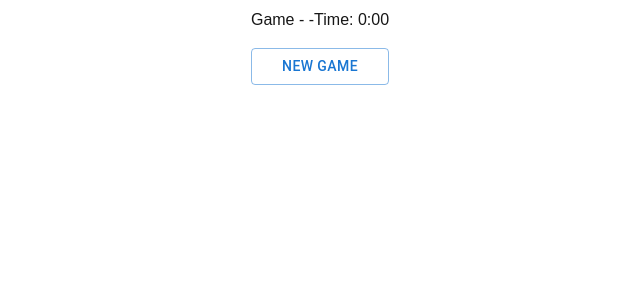
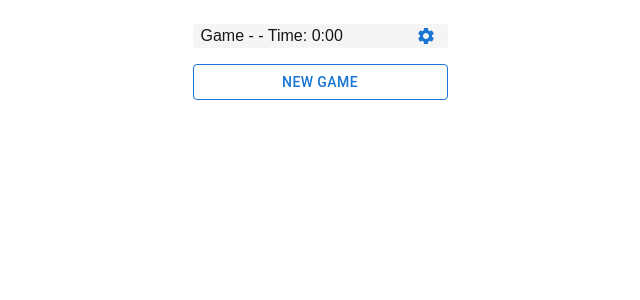
Before and after one commit to Sakvar/sudoku, a Next.js app: page / in a window 1280 px wide. Shown: the top 300 px of the page, without its empty margins (320-960 px from the left). Built offline with nearby package versions, Linux system fonts and the light colour scheme.

Commit message:
added settings dialog, width of buttons equalized

```diff
--- /dev/null
+++ b/src/components/GameSettings/index.tsx
@@ -0,0 +1,112 @@
+import { GameSettingsType } from '@/types';
+import {
+  DialogTitle,
+  DialogContent,
+  IconButton,
+  FormGroup,
+  FormControlLabel,
+  Checkbox,
+  styled
+} from '@mui/material';
+import CloseIcon from '@mui/icons-material/Close';
+
+interface GameSettingsProps {
+  settings: GameSettingsType;
+  onSettingChange: (key: keyof GameSettingsType, value: boolean) => void;
+  onClose: () => void;
+}
+
+const StyledDialogContent = styled(DialogContent)({
+  paddingTop: '8px !important',
+});
+
+const GameSettings: React.FC<GameSettingsProps> = ({ settings, onSettingChange, onClose }) => {
+  return (
+    <>
+      <DialogTitle sx={{ m: 0, p: 2 }}>
+        Game Settings
+        <IconButton
+          aria-label="close"
+          onClick={onClose}
+          sx={{
+            position: 'absolute',
+            right: 8,
+            top: 8,
+            color: (theme) => theme.palette.grey[500],
+          }}
+        >
+          <CloseIcon />
+        </IconButton>
+      </DialogTitle>
+      <StyledDialogContent>
+        <FormGroup>
+          <FormControlLabel
+            control={
+              <Checkbox
+                checked={settings.highlightRowAndColumn}
+                onChange={(e) => onSettingChange('highlightRowAndColumn', e.target.checked)}
+              />
+            }
+            label="Highlight row and column for selected cell"
+          />
+          <FormControlLabel
+            control={
+              <Checkbox
+                checked={settings.highlightSameNumbers}
+                onChange={(e) => onSettingChange('highlightSameNumbers', e.target.checked)}
+              />
+            }
+            label="Highlight same numbers as selected"
+          />
+          <FormControlLabel
+            control={
+              <Checkbox
+                checked={settings.highlightSameHints}
+                onChange={(e) => onSettingChange('highlightSameHints', e.target.checked)}
+              />
+            }
+            label="Highlight hints same as selected number"
+          />
+          <FormControlLabel
+            control={
+              <Checkbox
+                checked={settings.highlightCrossForNumbers}
+                onChange={(e) => onSettingChange('highlightCrossForNumbers', e.target.checked)}
+              />
+            }
+            label="Highlight cross for same numbers"
+          />
+          <FormControlLabel
+            control={
+              <Checkbox
+                checked={settings.highlightCrossForHints}
+                onChange={(e) => onSettingChange('highlightCrossForHints', e.target.checked)}
+              />
+            }
+            label="Highlight cross for same hints"
+          />
+          <FormControlLabel
+            control={
+              <Checkbox
+                checked={settings.hideImpossibleValuesInSelector}
+                onChange={(e) => onSettingChange('hideImpossibleValuesInSelector', e.target.checked)}
+              />
+            }
+            label="Hide impossible values in number selector"
+          />
+          <FormControlLabel
+            control={
+              <Checkbox
+                checked={settings.hideImpossibleValuesInHints}
+                onChange={(e) => onSettingChange('hideImpossibleValuesInHints', e.target.checked)}
+              />
+            }
+            label="Hide impossible values in hints"
+          />
+        </FormGroup>
+      </StyledDialogContent>
+    </>
+  );
+};
+
+export default GameSettings;
--- /dev/null
+++ b/src/components/GameWrapper/GameWrapper.module.css
@@ -0,0 +1,66 @@
+.gameWrapper {
+  width: 287px;
+  margin: 0 auto;
+  padding: 16px;
+  display: flex;
+  flex-direction: column;
+  gap: 16px;
+}
+
+.gameHeader {
+  display: flex;
+  align-items: center;
+  height: 24px;
+  background-color: #f5f5f5;
+  padding: 8px;
+  border-radius: 4px;
+}
+
+.title {
+  flex-grow: 1;
+  text-align: left;
+}
+
+/* Override MUI button styles */
+.settingsButton {
+  padding: 4px !important;
+  min-width: 0 !important;
+  margin-left: 8px !important;
+}
+
+.settingsButton svg {
+  font-size: 20px;
+}
+
+/* Add modal styles */
+.modalOverlay {
+  position: fixed;
+  top: 0;
+  left: 0;
+  right: 0;
+  bottom: 0;
+  background-color: rgba(0, 0, 0, 0.5);
+  display: flex;
+  justify-content: center;
+  align-items: center;
+  z-index: 1000;
+}
+
+.modalContent {
+  background: white;
+  padding: 24px;
+  border-radius: 8px;
+  max-width: 90%;
+  width: 400px;
+  max-height: 90vh;
+  overflow-y: auto;
+}
+
+/* Add styles for the game board container */
+.gameBoard {
+  width: 100%;
+  aspect-ratio: 1;
+  display: flex;
+  justify-content: center;
+  align-items: center;
+}
--- a/src/components/GameWrapper/index.tsx
+++ b/src/components/GameWrapper/index.tsx
@@ -4,6 +4,11 @@ import React, { useState, useEffect } from 'react';
 import { GlobalGameState, SudokuGuruDifficulty, Board, Cell, Digits, Cells } from '@/SudokuGame';
 import { Stack } from '@mui/system';
 import GameBoard from '../GameBoard';
+import SettingsIcon from '@mui/icons-material/Settings';
+import GameSettings from '../GameSettings';
+import { GameSettingsType } from '@/types';
+import styles from './GameWrapper.module.css';
+import { Dialog } from '@mui/material';
 
 interface SavedGameState {
   gameState: GlobalGameState;
@@ -28,6 +33,23 @@ export default function GameWrapper() {
   const [isLoading, setIsLoading] = React.useState(false);
   const [time, setTime] = useState(0);
   const [intervalId, setIntervalId] = useState<NodeJS.Timeout | null>(null);
+  const [isSettingsOpen, setIsSettingsOpen] = useState(false);
+  const [settings, setSettings] = useState<GameSettingsType>({
+    highlightRowAndColumn: false,
+    highlightSameNumbers: true,
+    highlightSameHints: true,
+    highlightCrossForNumbers: false,
+    highlightCrossForHints: false,
+    hideImpossibleValuesInSelector: true,
+    hideImpossibleValuesInHints: false,
+  });
+
+  const handleSettingChange = (key: keyof GameSettingsType, value: boolean) => {
+    setSettings(prev => ({
+      ...prev,
+      [key]: value
+    }));
+  };
 
   React.useEffect(() => {
     setMounted(true);
@@ -246,24 +268,46 @@ export default function GameWrapper() {
   }
 
   return (
-    <div>
-      <div>
-        Game - {difficultyState} -
-        <span
-          onClick={() => alert(`Total time: ${time} seconds`)}
-          style={{ cursor: 'pointer' }}
+    <div className={styles.gameWrapper}>
+      <div className={styles.gameHeader}>
+        <div className={styles.title}>
+          Game - {difficultyState} - Time: {formatTime(time)}
+        </div>
+        <Button
+          className={styles.settingsButton}
+          onClick={() => setIsSettingsOpen(true)}
+          aria-label="Settings"
         >
-          Time: {formatTime(time)}
-        </span>
+          <SettingsIcon />
+        </Button>
       </div>
-      <Stack spacing={2} sx={{ mt: 2, mb: 2 }}>
+
+      <Stack
+        spacing={2}
+        sx={{
+          width: '100%',
+          '& .MuiButton-root': {
+            height: '36px',
+            borderRadius: '4px',
+            textTransform: 'uppercase',
+            color: 'rgb(25, 118, 210)',
+            borderColor: 'rgb(25, 118, 210)',
+            '&:hover': {
+              borderColor: 'rgb(25, 118, 210)',
+              backgroundColor: 'rgba(25, 118, 210, 0.04)'
+            }
+          }
+        }}
+      >
+        {gameState !== 'selectDifficulty' && (
           <Button
             variant="outlined"
             onClick={handleNewGame}
-          disabled={gameState === 'selectDifficulty'}
+            fullWidth
           >
             New Game
           </Button>
+        )}
 
         {gameState === 'playing' && (
           <Button
@@ -281,39 +325,47 @@ export default function GameWrapper() {
                 setGameBoardState(new Board(gameBoardState.difficulty, resetCells as Cells));
               }
             }}
+            fullWidth
           >
             Start from scratch
           </Button>
         )}
-      </Stack>
 
         {gameState === 'selectDifficulty' && (
-        <Stack spacing={2}>
-          {Object.values(SudokuGuruDifficulty).map((difficulty) => (
+          Object.values(SudokuGuruDifficulty).map((difficulty) => (
             <Button
               key={difficulty}
               variant="outlined"
               onClick={() => handleStartGame(difficulty as SudokuGuruDifficulty)}
+              fullWidth
             >
-              {difficulty.charAt(0).toUpperCase() + difficulty.slice(1)}
+              {difficulty}
             </Button>
-          ))}
+          ))
+        )}
       </Stack>
-      )}
 
       {gameState === 'playing' && (
-        <div className="gameBoard">
-          {isLoading ? (
-            <div>Loading...</div>
-          ) : (
+        <div className={styles.gameBoard}>
           <GameBoard
             cells={gameBoardState?.cells || null}
             onCellValueChange={handleCellValueChange}
             onCellHintToggle={handleCellHintToggle}
           />
-          )}
         </div>
       )}
+      <Dialog
+        open={isSettingsOpen}
+        onClose={() => setIsSettingsOpen(false)}
+        maxWidth="sm"
+        fullWidth
+      >
+        <GameSettings
+          settings={settings}
+          onSettingChange={handleSettingChange}
+          onClose={() => setIsSettingsOpen(false)}
+        />
+      </Dialog>
     </div>
   )
 }
--- /dev/null
+++ b/src/types/index.ts
@@ -0,0 +1,10 @@
+export type GlobalGameState = 'notStarted' | 'selectDifficulty' | 'playing';
+export interface GameSettingsType {
+    highlightRowAndColumn: boolean;
+    highlightSameNumbers: boolean;
+    highlightSameHints: boolean;
+    highlightCrossForNumbers: boolean;
+    highlightCrossForHints: boolean;
+    hideImpossibleValuesInSelector: boolean;
+    hideImpossibleValuesInHints: boolean;
+  }
```
Also changed, not shown: package.json (+5 -4 lines), src/components/GameSettings/GameSettings.module.css (added, +45 -0 lines), 1 other file (tests, documents, lock files or other folders). Lines whose indentation alone changed are shown as unchanged.
